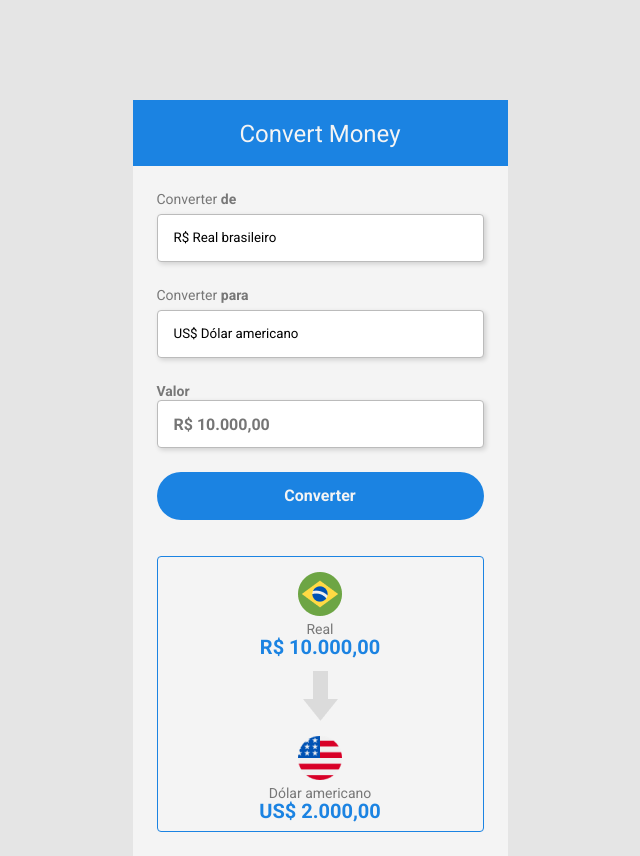
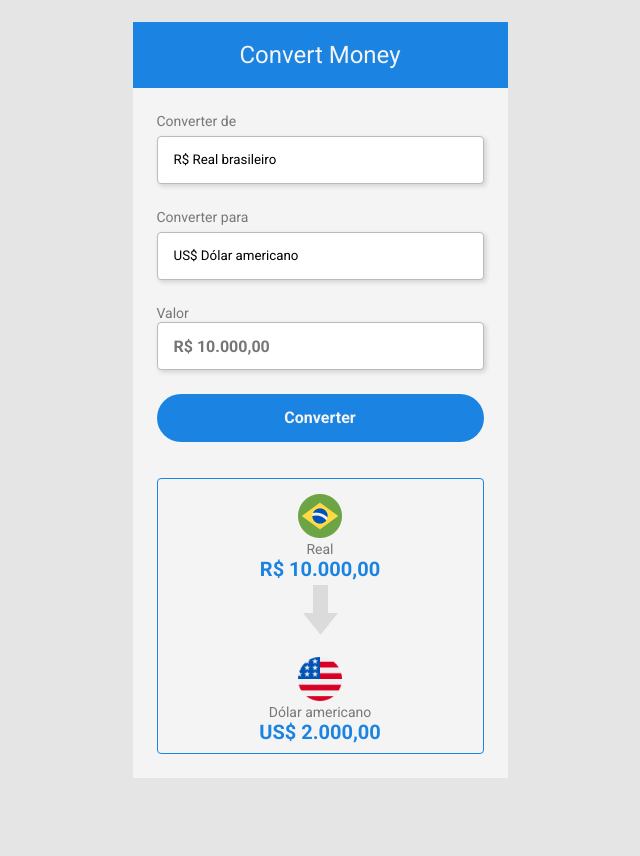
Before and after one commit to guerreirothiago/conversor-de-moedas, a plain HTML site: page index.html in a window 1280 px wide. Shown: the whole page, without its empty margins (320-960 px from the left). After the commit the page ends 800 px from the top, so only its background shows below. Drawn offline with Linux system fonts and the light colour scheme.

Commit message:
alterações realizadass utilizando o flexbox

```diff
--- a/styles.css
+++ b/styles.css
@@ -3,19 +3,22 @@
     padding: 0;
     box-sizing: border-box;
     font-family: "Roboto", sans-serif;
+    font-style: normal;
+    font-weight: normal;
     line-height: 18px;
-    font-style: normal;
 }
 
 body {
     background-color: #E5E5E5;
+    display: flex;
+    justify-content: center;
+    align-items: center;
+    height: 100vh;
 }
 
 .container {
     width: 375px;
     background-color: #F4F4F4;
-    margin: 0 auto;
-    margin-top: 100px;
 }
 
 h1 {
@@ -23,8 +26,6 @@ h1 {
     font-size: 24px;
     line-height: 18px;
     color: #F4F4F4;
-    padding: 25px;
-    text-align: center;
 }
 
 main {
@@ -35,6 +36,9 @@ header {
     background-color: #1B83E2;
     width: 375px;
     height: 66px;
+    display: flex;
+    justify-content: center;
+    align-items: center;
 }
 
 label {
@@ -104,16 +108,18 @@ section {
     border: 1px solid #1B83E2;
     border-radius: 4px;
     margin-top: 36px;
-}
-
-.img-arrow {
-    margin: 15px auto;
-    display: block;
+    display: flex;
+    flex-direction: column;
+    align-items: center;
+    gap: 7px;
 }
 
 .currency-container {
-    text-align: center;
     margin-top: 15px;
+    display: flex;
+    flex-direction: column;
+    align-items: center;
+    gap: 2px;
 }
 
 .currency-name {
```
